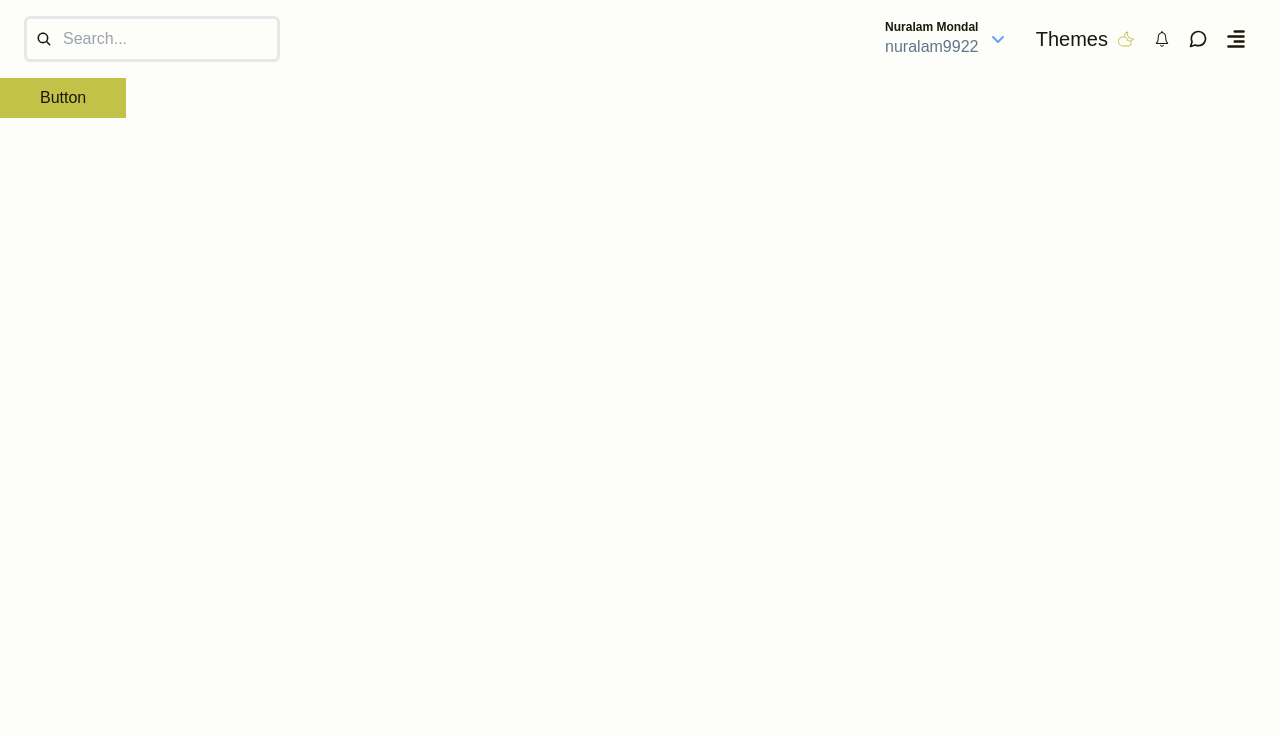
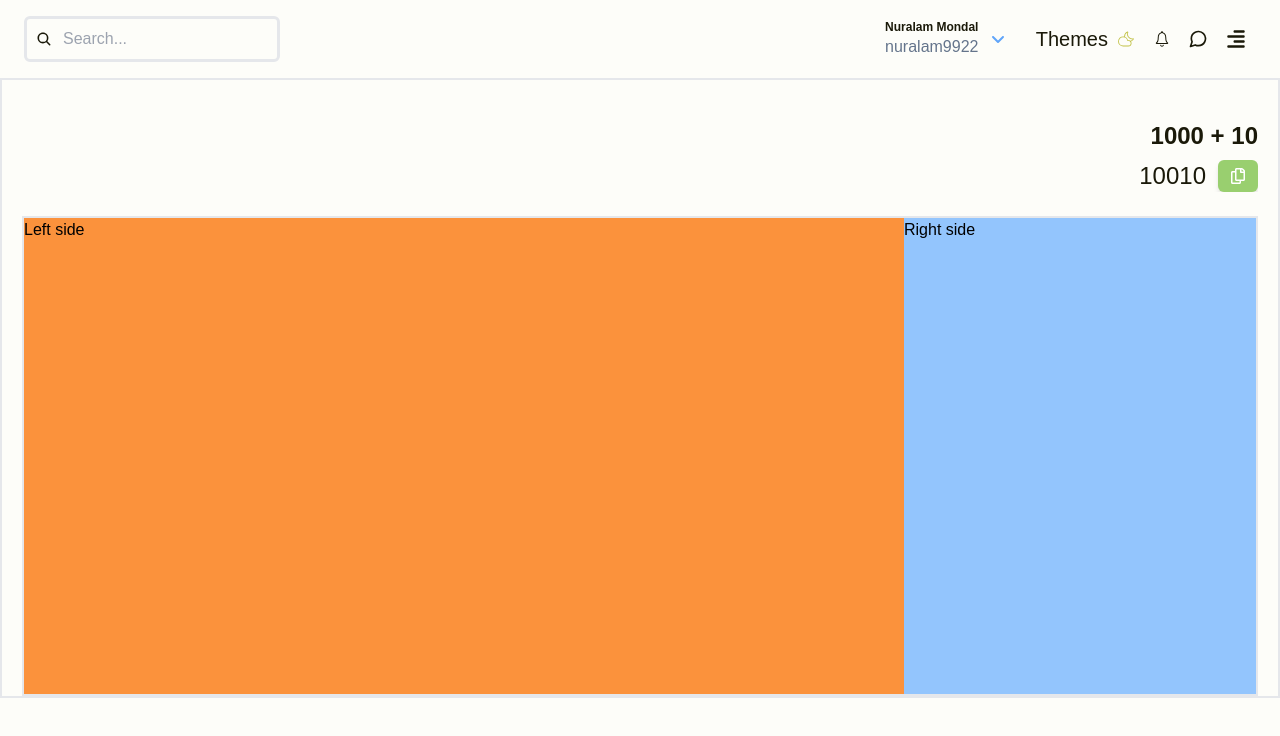
Before and after one commit to nuralam9922/Calculator-Hub, a React (Vite) app: page /calculator in a window 1280 px wide. Shown: the top 736 px of the page. Built offline with nearby package versions, Linux system fonts and the light colour scheme.

Commit message:
basic layout is complete for calculator and also added copy past btn

```diff
--- a/src/App.css
+++ b/src/App.css
@@ -1,8 +1,8 @@
-::-webkit-scrollbar{
-  display: none;
+::-webkit-scrollbar {
+	display: none;
 }
 
-  /* position: absolute;
+/* position: absolute;
   top: 50%;
   left: 50%;
   transform: translate(-50%, -50%); */
--- a/src/App.jsx
+++ b/src/App.jsx
@@ -14,7 +14,7 @@ function App() {
 	const [isSideBarOppen, setIsSideBarOppen] = useState(false);
 
 	useEffect(() => {
-		const theme = localStorage.getItem('theme')
+		const theme = localStorage.getItem('theme');
 		changeTheme(theme || 'theme1');
 	}, []);
 
@@ -30,7 +30,7 @@ function App() {
 				<Navbar setIsSideBarOppen={setIsSideBarOppen} />
 
 				{/* Main Content */}
-				<div className="container h-screen mx-auto ">
+				<div className="container h-auto mx-auto ">
 					<Suspense fallback={<div className="w-full h-screen flex items-center justify-center text-text">Loading...</div>}>
 						<Outlet />
 					</Suspense>
--- a/src/components/Sidebar/Sidebar.jsx
+++ b/src/components/Sidebar/Sidebar.jsx
@@ -47,7 +47,7 @@ function Sidebar({ isSideBarOppen, setIsSideBarOppen }) {
 		<aside
 			ref={sidebarRef}
 			style={{ visibility: isSideBarOppen ? 'visible' : 'hidden', width: isSideBarOppen ? '15rem' : '0px' }}
-			className=" h-screen md:block bg-background duration-200 text-white flex-shrink-0 fixed top-0 left-0 md:static z-[99] shadow-md	 overflow-hidden text-ellipsis text-nowrap "
+			className=" h-screen md:block bg-background duration-200 text-white flex-shrink-0 fixed top-0 left-0 lg:static z-[999] shadow-md	 overflow-hidden text-ellipsis text-nowrap "
 		>
 			<div className="p-4 relative h-full ">
 				{/* Sidebar Logo */}
--- a/src/pages/Calculator/Calculator.jsx
+++ b/src/pages/Calculator/Calculator.jsx
@@ -1,12 +1,29 @@
 import React from 'react';
-import { changeTheme } from '../../theme/theme';
-
+import './index.css';
+import { FaRegCopy } from 'react-icons/fa';
 function Calculator() {
 	return (
-		<div className="">
-			<button type="button" className="bg-primary p-2 px-10 text-text">
-				Button
-			</button>
+		<div className="w-full  border-2 px-5  h-fit overflow- ">
+			<div className="flex items-center  justify-end mt-10 overflow-x-auto">
+				<div className="w-full overflow-x-auto customScrollbar text-nowrap  text-2xl text-end text-text font-bold">1000 + 10</div>
+			</div>
+			{/* output for the entair calculation */}
+			<div className="flex items-center gap-3 justify-end mt-2 overflow-x-auto">
+				<div className="w-full overflow-x-auto customScrollbar text-nowrap  text-2xl text-end text-text">10010</div>
+				<div className="bg-accent bg-opacity-35 cursor-pointer py-1 active:scale-90 px-2 md:py-2 md:px-3 rounded-md text-sm md:text-base text-white hover:bg-secondary-dark transition duration-300 shadow-md">
+					<FaRegCopy />
+				</div>
+			</div>
+
+			{/* calculation box or btn */}
+			<div className="border-2 w-full h-[30rem]  mt-6 flex flex-col lg:flex-row">
+				{/* top column or advance column and it show only  the mobile view */}
+				<div className="w-full py-5 bg-slate-400 lg:hidden">Top</div>
+				<div className="flex items-start justify-between w-full  h-full">
+					<div className="w-full lg:w-full  h-full bg-orange-400">Left side</div>
+					<div className="w-full lg:w-[40%] hidden lg:block h-full bg-blue-300">Right side</div>
+				</div>
+			</div>
 		</div>
 	);
 }
--- a/src/pages/Home/Home.jsx
+++ b/src/pages/Home/Home.jsx
@@ -2,7 +2,7 @@ import heroImage from '../../assets/hero.png';
 import './home.css';
 function Home() {
 	return (
-		<main className="min-h-screen w-full poppins-regular  bg-background">
+		<main className="  w-full poppins-regular  bg-background">
 			{/* Header */}
 			<nav className="w-full flex items-center justify-between bg-background text-text px-8 py-2 shadow-md">
 				<div className="logo font-bold text-lg text-text">CALCULATOR HUB</div>
```
Also changed, not shown: src/pages/Calculator/index.css (added).
